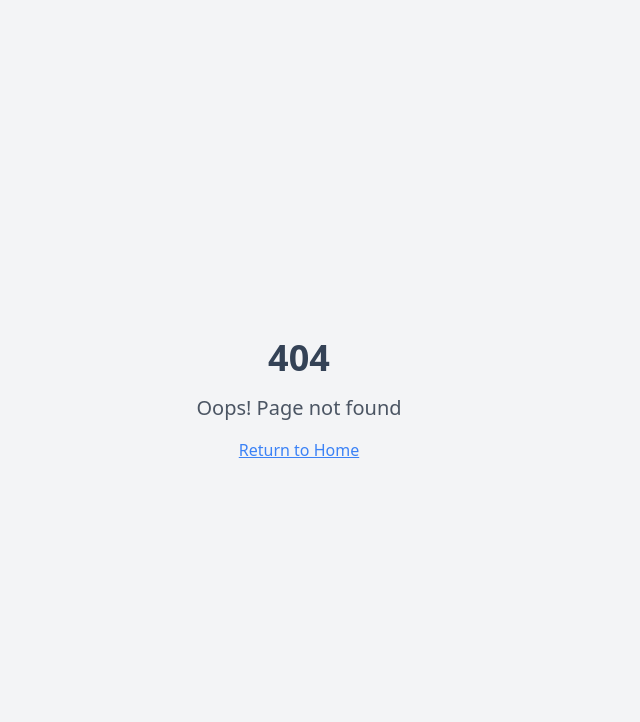
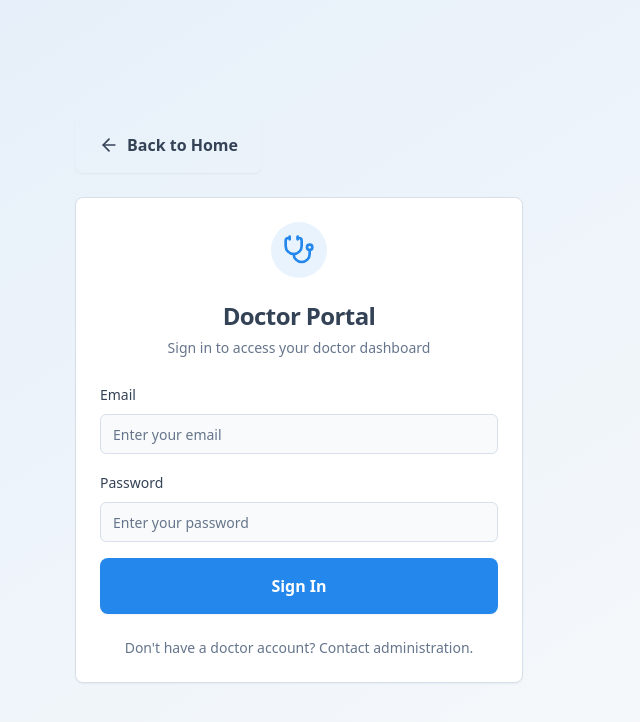
Before and after one commit to kkwebmartsolution/care-flow-kiosk, a React (Vite) app: page /doctor/login in a window 1280 px wide. Before the commit this address had no page. Shown: the top 722 px of the page, without its empty margins (341-981 px from the left). Built offline with nearby package versions, Linux system fonts and the light colour scheme.

Commit message:
Fix doctor fetching and login visibility

```diff
--- a/src/App.tsx
+++ b/src/App.tsx
@@ -15,6 +15,7 @@ import PaymentPage from "./pages/PaymentPage";
 import PrescriptionPage from "./pages/PrescriptionPage";
 import ConsultationPage from "./pages/ConsultationPage";
 import DoctorPortal from "./pages/DoctorPortal";
+import DoctorLogin from "./pages/DoctorLogin";
 
 const queryClient = new QueryClient();
 
@@ -30,6 +31,7 @@ const App = () => (
             <Route path="/auth" element={<AuthPage />} />
             <Route path="/doctors" element={<DoctorsPage />} />
             <Route path="/doctor-portal" element={<DoctorPortal />} />
+            <Route path="/doctor/login" element={<DoctorLogin />} />
             <Route path="/search" element={<SearchPage />} />
             <Route path="/booking" element={<BookingPage />} />
             <Route path="/confirmation" element={<ConfirmationPage />} />
--- /dev/null
+++ b/src/pages/DoctorLogin.tsx
@@ -0,0 +1,118 @@
+import { useState } from "react";
+import { Card, CardContent, CardDescription, CardHeader, CardTitle } from "@/components/ui/card";
+import { Button } from "@/components/ui/button";
+import { Input } from "@/components/ui/input";
+import { Label } from "@/components/ui/label";
+import { useAuth } from "@/components/AuthProvider";
+import { useNavigate } from "react-router-dom";
+import { useToast } from "@/hooks/use-toast";
+import { ArrowLeft, Stethoscope } from "lucide-react";
+
+const DoctorLogin = () => {
+  const [email, setEmail] = useState("");
+  const [password, setPassword] = useState("");
+  const [loading, setLoading] = useState(false);
+
+  const { signIn } = useAuth();
+  const navigate = useNavigate();
+  const { toast } = useToast();
+
+  const handleSubmit = async (e: React.FormEvent) => {
+    e.preventDefault();
+    setLoading(true);
+
+    try {
+      const { error } = await signIn(email, password);
+      if (error) {
+        toast({
+          title: "Login Failed",
+          description: error.message,
+          variant: "destructive",
+        });
+      } else {
+        toast({
+          title: "Login Successful",
+          description: "Welcome back, Doctor!",
+        });
+        navigate("/doctor-portal");
+      }
+    } catch (error) {
+      toast({
+        title: "Error",
+        description: "An unexpected error occurred",
+        variant: "destructive",
+      });
+    } finally {
+      setLoading(false);
+    }
+  };
+
+  return (
+    <div className="min-h-screen bg-gradient-to-br from-primary/10 to-secondary/10 flex items-center justify-center p-4">
+      <div className="w-full max-w-md">
+        <Button
+          variant="ghost"
+          onClick={() => navigate("/")}
+          className="mb-6 gap-2"
+        >
+          <ArrowLeft className="h-4 w-4" />
+          Back to Home
+        </Button>
+
+        <Card>
+          <CardHeader className="text-center">
+            <div className="mx-auto mb-4 p-3 bg-primary/10 rounded-full w-fit">
+              <Stethoscope className="h-8 w-8 text-primary" />
+            </div>
+            <CardTitle className="text-2xl">Doctor Portal</CardTitle>
+            <CardDescription>
+              Sign in to access your doctor dashboard
+            </CardDescription>
+          </CardHeader>
+
+          <CardContent>
+            <form onSubmit={handleSubmit} className="space-y-4">
+              <div className="space-y-2">
+                <Label htmlFor="email">Email</Label>
+                <Input
+                  id="email"
+                  type="email"
+                  value={email}
+                  onChange={(e) => setEmail(e.target.value)}
+                  required
+                  placeholder="Enter your email"
+                />
+              </div>
+
+              <div className="space-y-2">
+                <Label htmlFor="password">Password</Label>
+                <Input
+                  id="password"
+                  type="password"
+                  value={password}
+                  onChange={(e) => setPassword(e.target.value)}
+                  required
+                  placeholder="Enter your password"
+                />
+              </div>
+
+              <Button
+                type="submit"
+                className="w-full"
+                disabled={loading}
+              >
+                {loading ? "Signing in..." : "Sign In"}
+              </Button>
+            </form>
+
+            <div className="mt-6 text-center text-sm text-muted-foreground">
+              Don't have a doctor account? Contact administration.
+            </div>
+          </CardContent>
+        </Card>
+      </div>
+    </div>
+  );
+};
+
+export default DoctorLogin;
--- a/src/pages/Index.tsx
+++ b/src/pages/Index.tsx
@@ -120,18 +120,18 @@ const Index = () => {
                 </CardContent>
               </Card>
 
-              <Card className="border-2 hover:shadow-xl transition-all duration-200 cursor-pointer group" onClick={() => navigate("/doctor-portal")}>
+              <Card className="border-2 hover:shadow-xl transition-all duration-200 cursor-pointer group" onClick={() => navigate("/search")}>
                 <CardContent className="p-12 text-center space-y-6">
                   <div className="w-24 h-24 bg-primary/10 rounded-full flex items-center justify-center mx-auto group-hover:bg-primary/20 transition-colors">
                     <Users className="w-12 h-12 text-primary" />
                   </div>
                   <div>
-                    <h3 className="text-3xl font-bold text-foreground mb-3">Doctor Portal</h3>
+                    <h3 className="text-3xl font-bold text-foreground mb-3">Search Doctors</h3>
                     <p className="text-xl text-muted-foreground mb-6">
-                      Access your doctor dashboard and manage appointments
+                      Search for doctors by specialization or name
                     </p>
                     <Button size="kiosk" className="w-full">
-                      Doctor Login
+                      Search Doctors
                     </Button>
                   </div>
                 </CardContent>
```
